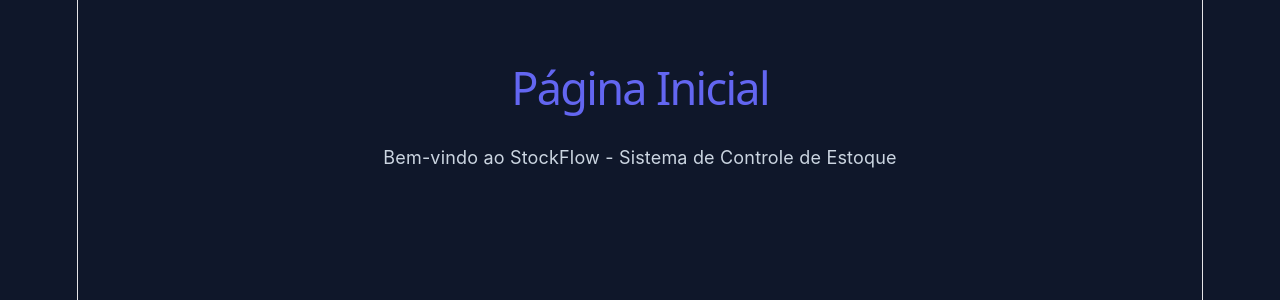
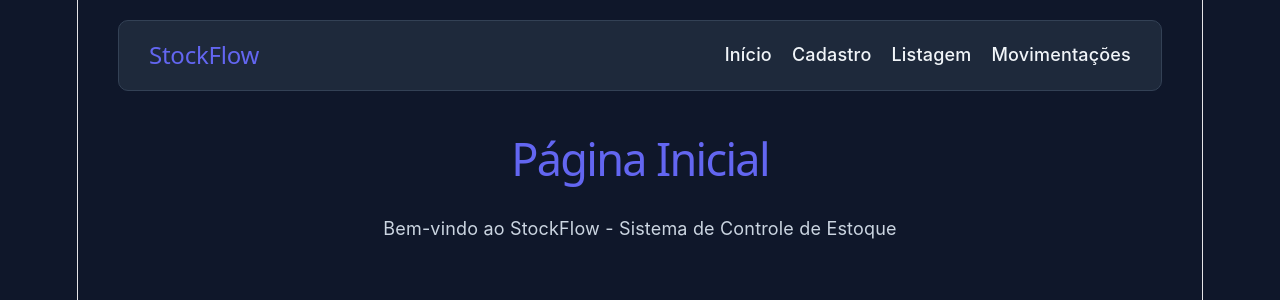
Before and after one commit to Breno2307/Trabalho_Front, a React (Vite) app: page / in a window 1280 px wide. Shown: the top 300 px of the page. Built offline with nearby package versions, Linux system fonts and the light colour scheme.

Commit message:
implementando navegacao

```diff
--- a/package.json
+++ b/package.json
@@ -12,7 +12,7 @@
   "dependencies": {
     "react": "^19.2.6",
     "react-dom": "^19.2.6",
-    "react-router-dom": "^7.15.0"
+    "react-router-dom": "^7.15.1"
   },
   "devDependencies": {
     "@eslint/js": "^10.0.1",
--- a/src/App.jsx
+++ b/src/App.jsx
@@ -1,23 +1,39 @@
 import { BrowserRouter as Router, Routes, Route } from 'react-router-dom';
+
 import Inicio from './pages/Inicio';
 import Cadastro from './pages/Cadastro';
 import Listagem from './pages/Listagem';
 import Movimentacoes from './pages/Movimentacoes';
+
+import Navbar from './components/Navbar';
+
 import './styles/global.css';
 
 function App() {
   return (
     <Router>
       <div className="App">
-        <Routes>
-          <Route path="/" element={<Inicio />} />
-          <Route path="/cadastro" element={<Cadastro />} />
-          <Route path="/listagem" element={<Listagem />} />
-          <Route path="/movimentacoes" element={<Movimentacoes />} />
-        </Routes>
+        <div className="container">
+
+          <Navbar />
+
+          <Routes>
+            <Route path="/" element={<Inicio />} />
+
+            <Route path="/cadastro" element={<Cadastro />} />
+
+            <Route path="/listagem" element={<Listagem />} />
+
+            <Route
+              path="/movimentacoes"
+              element={<Movimentacoes />}
+            />
+          </Routes>
+
+        </div>
       </div>
     </Router>
   );
 }
 
-export default App
+export default App;
--- /dev/null
+++ b/src/components/Navbar.css
@@ -0,0 +1,52 @@
+.navbar {
+  width: 100%;
+  background-color: #1e293b;
+
+  display: flex;
+  justify-content: space-between;
+  align-items: center;
+
+  padding: 20px 30px;
+
+  border-radius: 10px;
+  margin-bottom: 30px;
+
+  border: 1px solid #334155;
+}
+
+.navbar-logo h2 {
+  color: #6366f1;
+  margin: 0;
+}
+
+.navbar-links {
+  display: flex;
+  gap: 20px;
+
+  list-style: none;
+}
+
+.navbar-links a {
+  color: #f1f5f9;
+  text-decoration: none;
+  font-weight: 500;
+
+  transition: 0.3s;
+}
+
+.navbar-links a:hover {
+  color: #6366f1;
+}
+
+/* Responsividade */
+@media (max-width: 768px) {
+  .navbar {
+    flex-direction: column;
+    gap: 20px;
+  }
+
+  .navbar-links {
+    flex-direction: column;
+    align-items: center;
+  }
+}
--- /dev/null
+++ b/src/components/Navbar.jsx
@@ -0,0 +1,32 @@
+import { Link } from 'react-router-dom';
+import './Navbar.css';
+
+const Navbar = () => {
+  return (
+    <nav className="navbar">
+      <div className="navbar-logo">
+        <h2>StockFlow</h2>
+      </div>
+
+      <ul className="navbar-links">
+        <li>
+          <Link to="/">Início</Link>
+        </li>
+
+        <li>
+          <Link to="/cadastro">Cadastro</Link>
+        </li>
+
+        <li>
+          <Link to="/listagem">Listagem</Link>
+        </li>
+
+        <li>
+          <Link to="/movimentacoes">Movimentações</Link>
+        </li>
+      </ul>
+    </nav>
+  );
+};
+
+export default Navbar;
```
Also changed, not shown: 1 other file (tests, documents, lock files or other folders).
